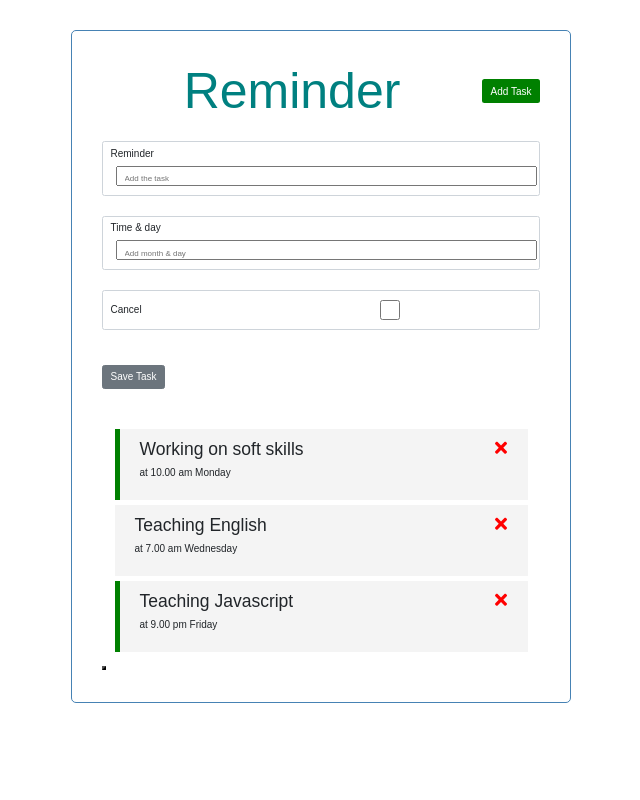
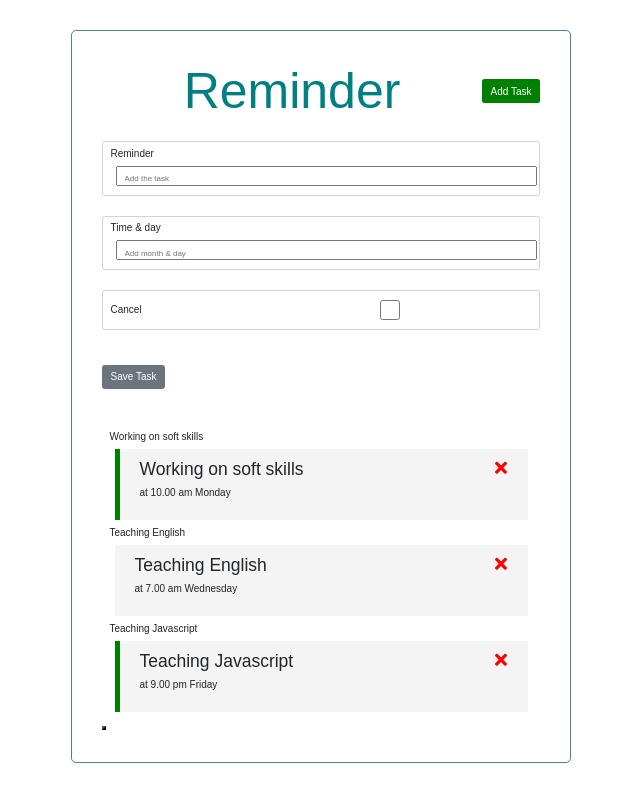
Before and after one commit to farrukhrakhimoff/Vue-reminder-app, a Vue app: page / in a window 1280 px wide. Shown: the whole page, without its empty margins (319-959 px from the left). Built offline with nearby package versions, Linux system fonts and the light colour scheme.

Commit message:
end of adding new tasks

```diff
--- a/src/App.vue
+++ b/src/App.vue
@@ -3,7 +3,6 @@
     <Header title="Reminder"/>
     <AddTask @add-task="addTask"/>
     <Tasks @toggle-reminder="toggleReminder" @delete-task="deleteTask" :tasks = 'tasks' />
-
   <Button/>
   </div>
 </template>
@@ -40,9 +39,9 @@ export default {
   },
   created() {
     this.tasks = [
-      {id:1, text:'Working on soft skills', day:'01.12.2021', time: 'at 10.00 am Monday', reminder : true},
-      {id:2, text:'Teaching English', day:'01.12.2021', time: 'at 7.00 am Wednesday', reminder : false},
-      {id:3, text:'Teaching Javascript', day:'01.12.2021', time: 'at 9.00 pm Friday', reminder : true}
+      {id:1, text:'Working on soft skills', day:'at 10.00 am Monday', reminder : true},
+      {id:2, text:'Teaching English', day:'at 7.00 am Wednesday', reminder : false},
+      {id:3, text:'Teaching Javascript', day:'at 9.00 pm Friday', reminder : true}
     ]
   }
 }
--- a/src/components/Task.vue
+++ b/src/components/Task.vue
@@ -5,7 +5,7 @@
                 {{ task.text }}
                 <i @click ="$emit('delete-task', task.id)" class="fas fa-times red"></i>
                 </h3>
-                <p>{{task.time}}</p>
+                <p>{{task.day}}</p>
             </div>
         <!-- </div> -->
 </template>
@@ -18,6 +18,7 @@ export default {
     },
 }
 </script>
+
 
 
 <style scoped>
--- a/src/components/Tasks.vue
+++ b/src/components/Tasks.vue
@@ -1,6 +1,7 @@
 <template>
    <div class="container-fluid">
         <div v-bind:key="task.id" v-for="task in tasks">
+            {{task.text}}
             <Task @toggle-reminder="$emit('toggle-reminder', task.id)" @delete-task="$emit('delete-task', task.id)" :task = "task" />
         </div>
    </div>
```
